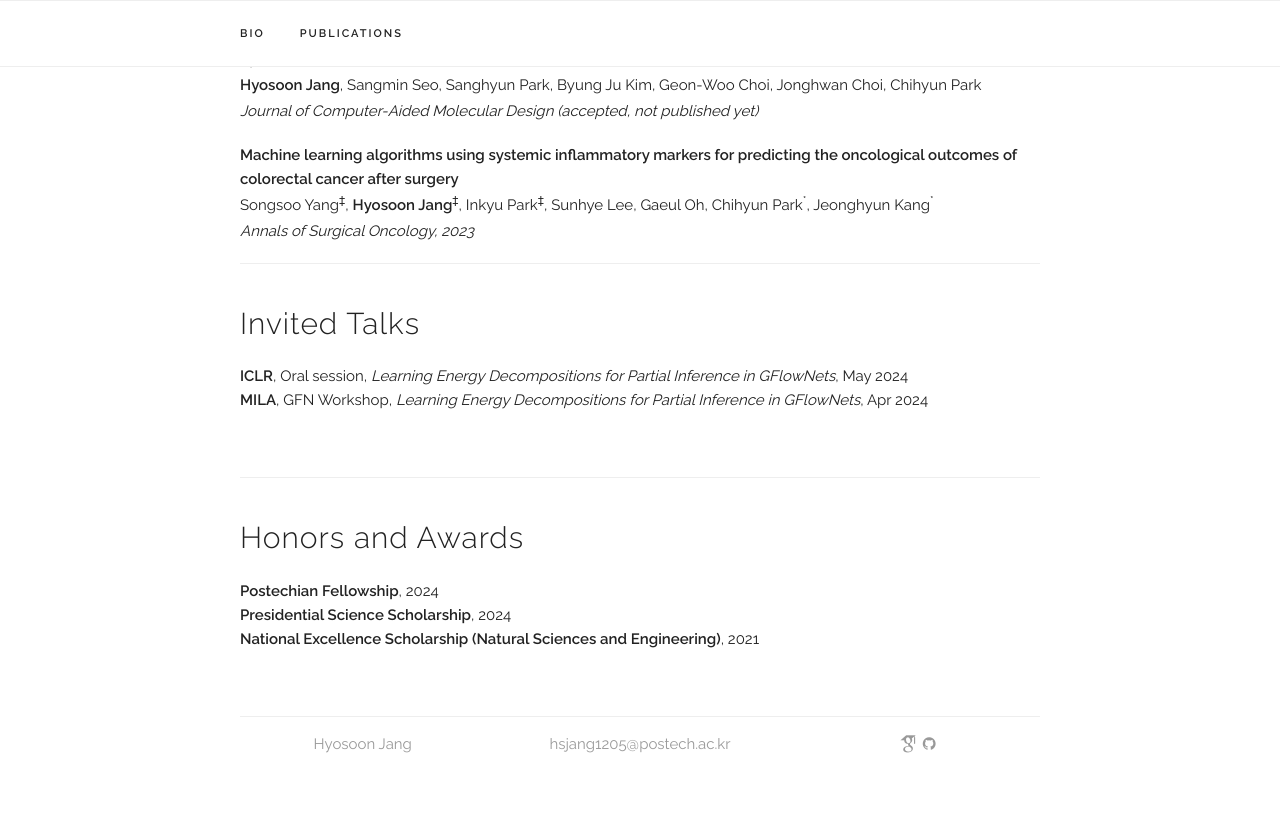
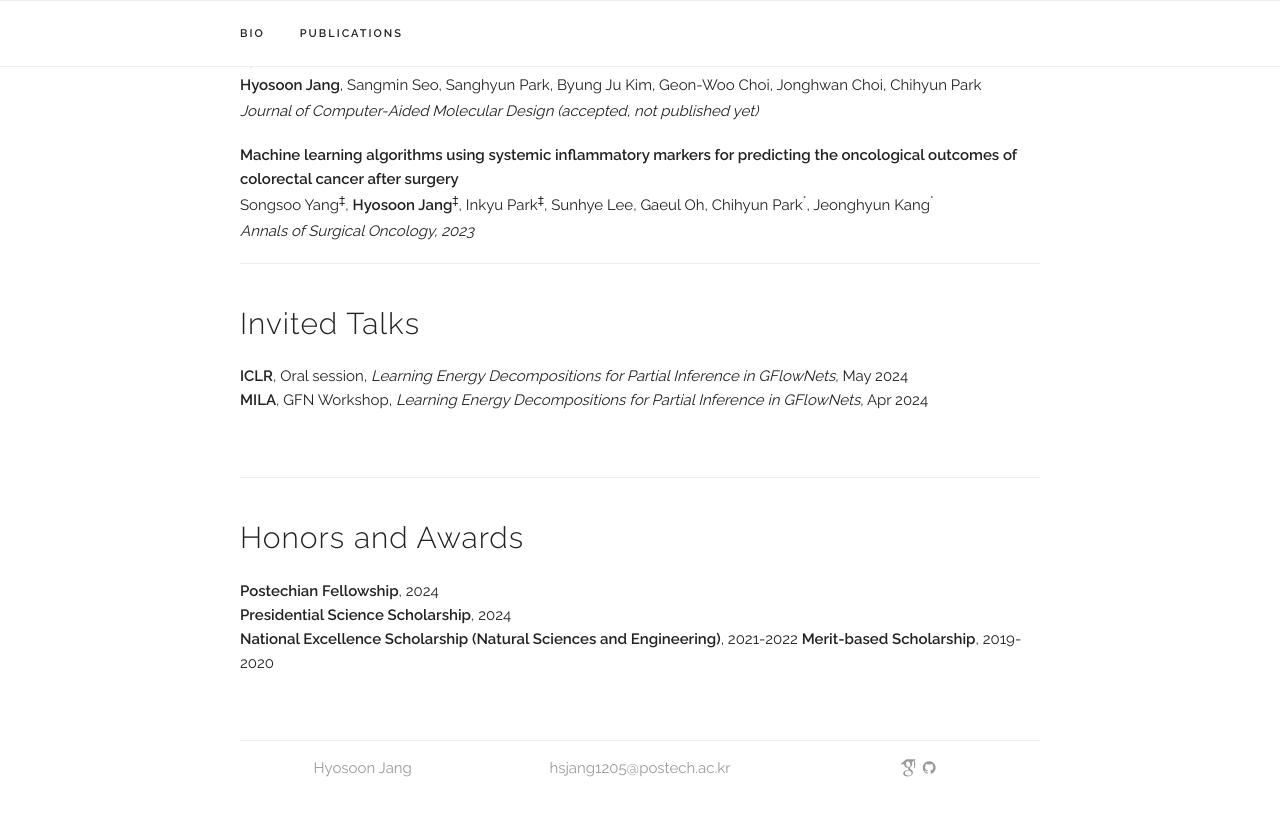
Before and after one commit to hsjang0/hsjang, a Jekyll site: the page built from index.html, in a window 1280 px wide and 900 px high, scrolled down 1078 px. Shown: the top 816 px of the window. Built offline with Jekyll 4.4.1, drawn with Linux system fonts in a browser that asks for light colours; some web fonts are replaced.

Commit message:
Update index.html

```diff
--- a/index.html
+++ b/index.html
@@ -67,6 +67,7 @@ title: Home
   <p>
   <b>Postechian Fellowship</b>, 2024 <br>
   <b>Presidential Science Scholarship</b>, 2024 <br>
-  <b>National Excellence Scholarship (Natural Sciences and Engineering)</b>, 2021
+  <b>National Excellence Scholarship (Natural Sciences and Engineering)</b>, 2021-2022
+  <b>Merit-based Scholarship</b>, 2019-2020
   </p>
 </div>
```
